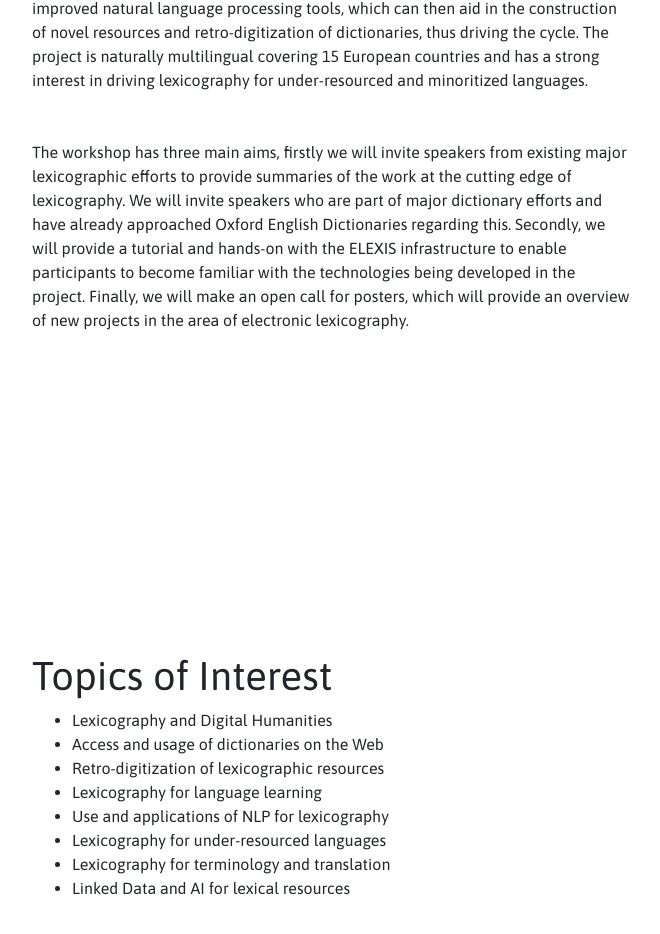
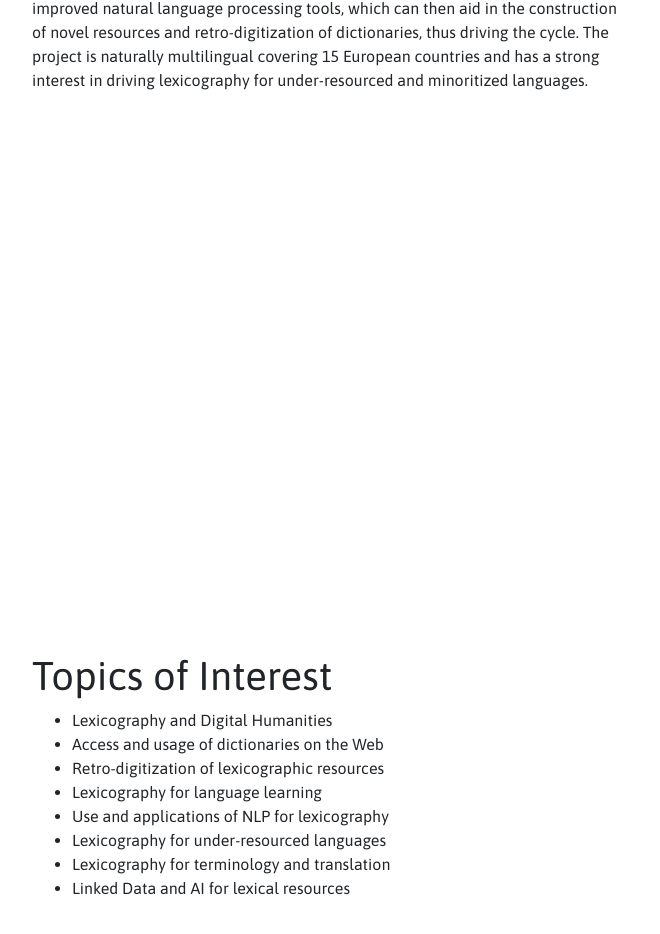
Before and after one commit to jmccrae/lexdhai, a plain HTML site: page index.html in a window 1280 px wide. Shown: the part 1156-2090 px from the top of the page, without its empty margins (288-948 px from the left). Drawn offline with nearby package versions, Linux system fonts and the light colour scheme.

Commit message:
Update index

```diff
--- a/index.html
+++ b/index.html
@@ -159,9 +159,6 @@ a {
                 <p class="mb-5 mycolnarrow">
 Lexicography is currently embracing rapid change as the traditional methods of publishing dictionaries are replaced by the ubiquity of lexical information on the Web. Furthermore, the application of computational techniques to the process of lexicography are revolutionizing how dictionaries can be constructed. In this context, the recently started ELEXIS project aims to develop a new infrastructure for electronic lexicography across Europe, that builds a virtuous cycle of lexicography where lexicographic resources are linked across languages, in order to build improved natural language processing tools, which can then aid in the construction of novel resources and retro-digitization of dictionaries, thus driving the cycle. The project is naturally multilingual covering 15 European countries and has a strong interest in driving lexicography for under-resourced and minoritized languages.
                 </p>
-                <p class="mb-5 mycolnarrow">
-The workshop has three main aims, firstly we will invite speakers from existing major lexicographic efforts to provide summaries of the work at the cutting edge of lexicography. We will invite speakers who are part of major dictionary efforts and have already approached Oxford English Dictionaries regarding this. Secondly, we will provide a tutorial and hands-on with the ELEXIS infrastructure to enable participants to become familiar with the technologies being developed in the project. Finally, we will make an open call for posters, which will provide an overview of new projects in the area of electronic lexicography.
-                </p>
 
             </section>
 
```
